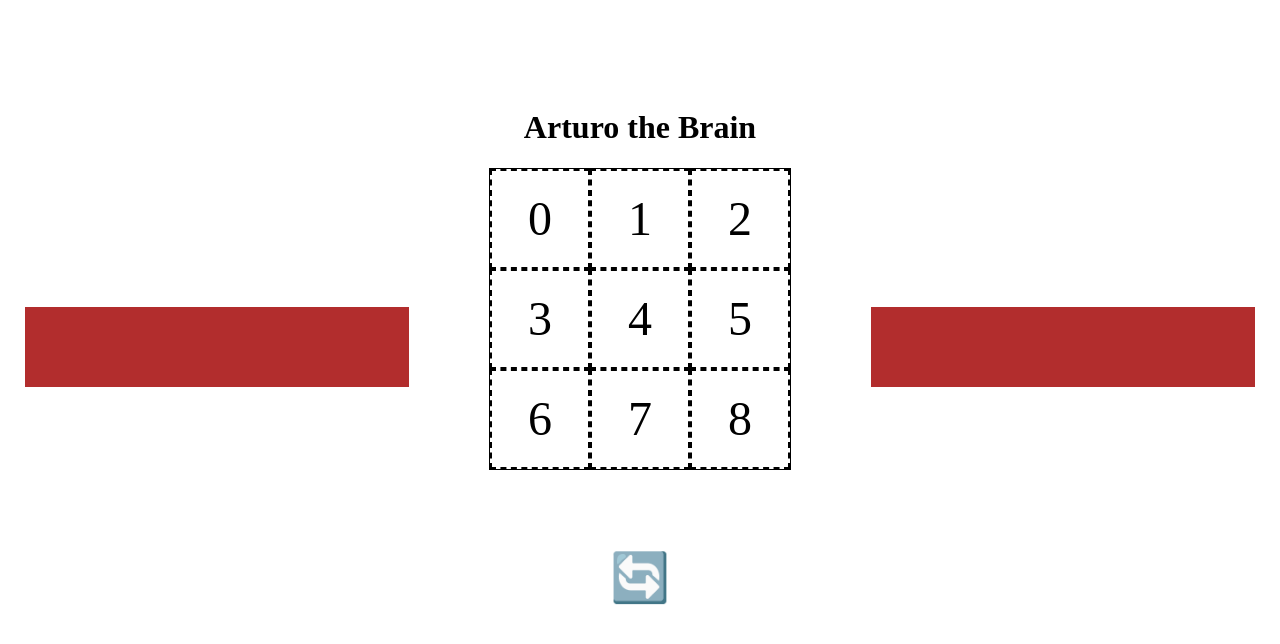
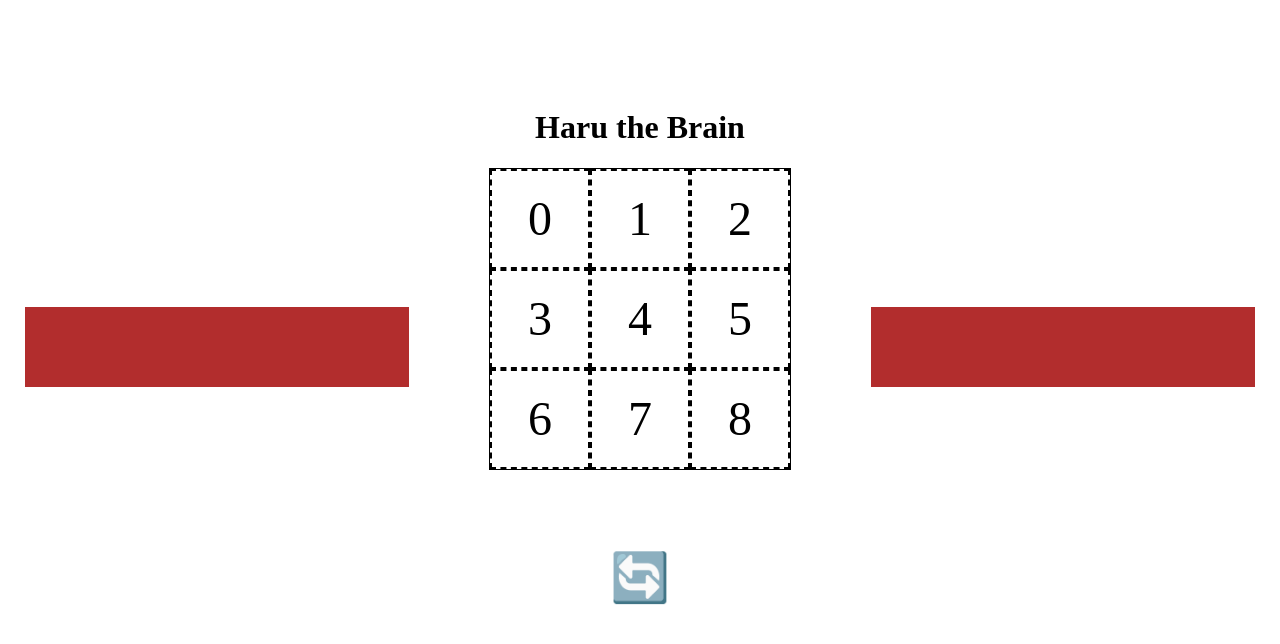
Before and after one commit to ArturoHaru/Haru-the-brain, a plain HTML site: page index.html in a window 1280 px wide. Drawn offline with Linux system fonts and the light colour scheme.

Commit message:
name updated

```diff
--- a/index.html
+++ b/index.html
@@ -3,15 +3,15 @@
     <head>
         <meta charset="utf-8">
         <meta http-equiv="X-UA-Compatible" content="IE=edge">
-        <title>Arturo the Brain</title>
-        <meta name="description" content="Play tris with Arturo">
+        <title>Haru the Brain</title>
+        <meta name="description" content="Just a simple tic tac toe game">
         <meta name="viewport" content="width=device-width, initial-scale=1">
         <link rel="stylesheet" href="style.css">
     </head>
     <body>
         <div class="leftSide"></div>
         <div class="main">
-            <h1>Arturo the Brain</h1>
+            <h1>Haru the Brain</h1>
             <div class="board">
                 <div class="cell" id="0"></div>
                 <div class="cell" id="1"></div>
```
